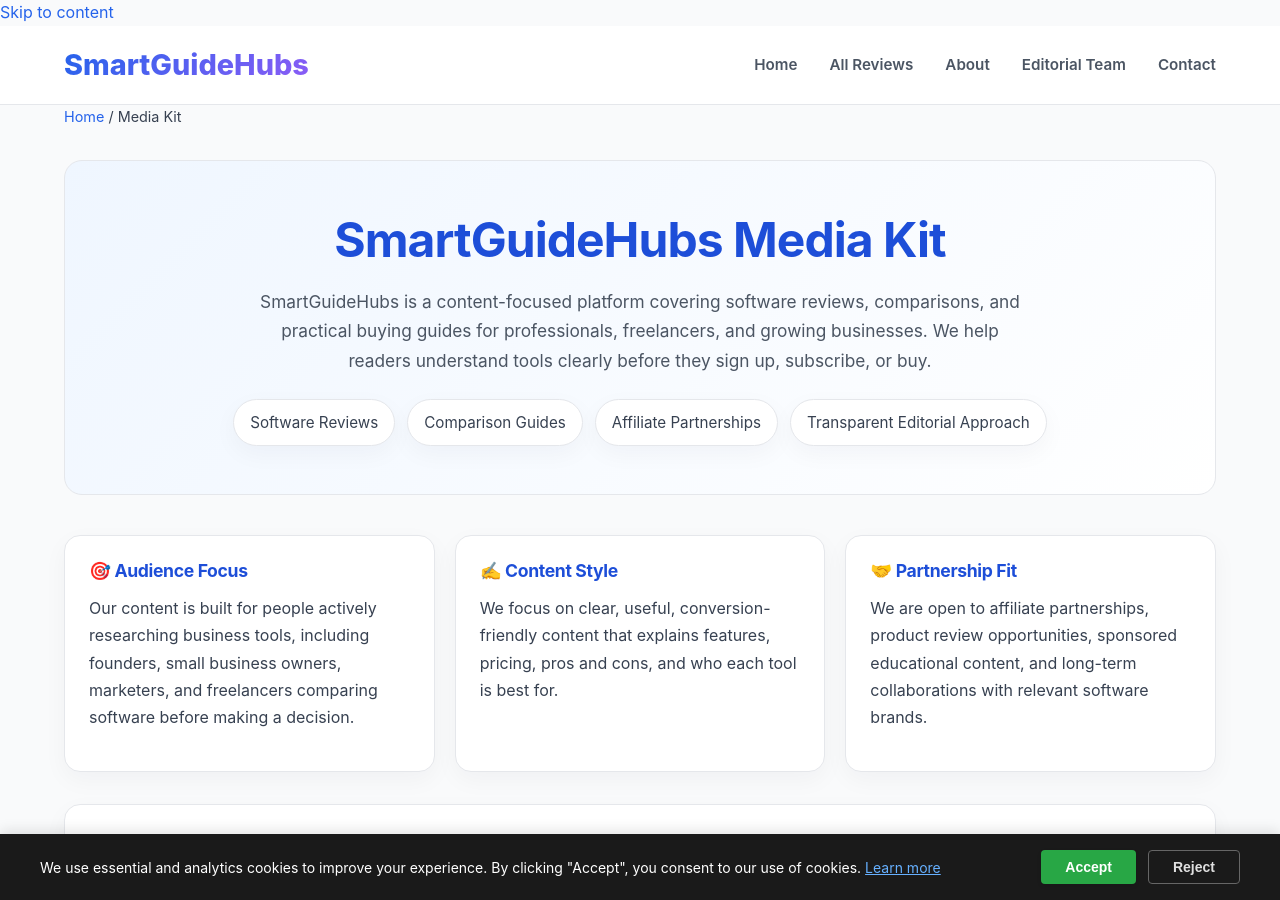
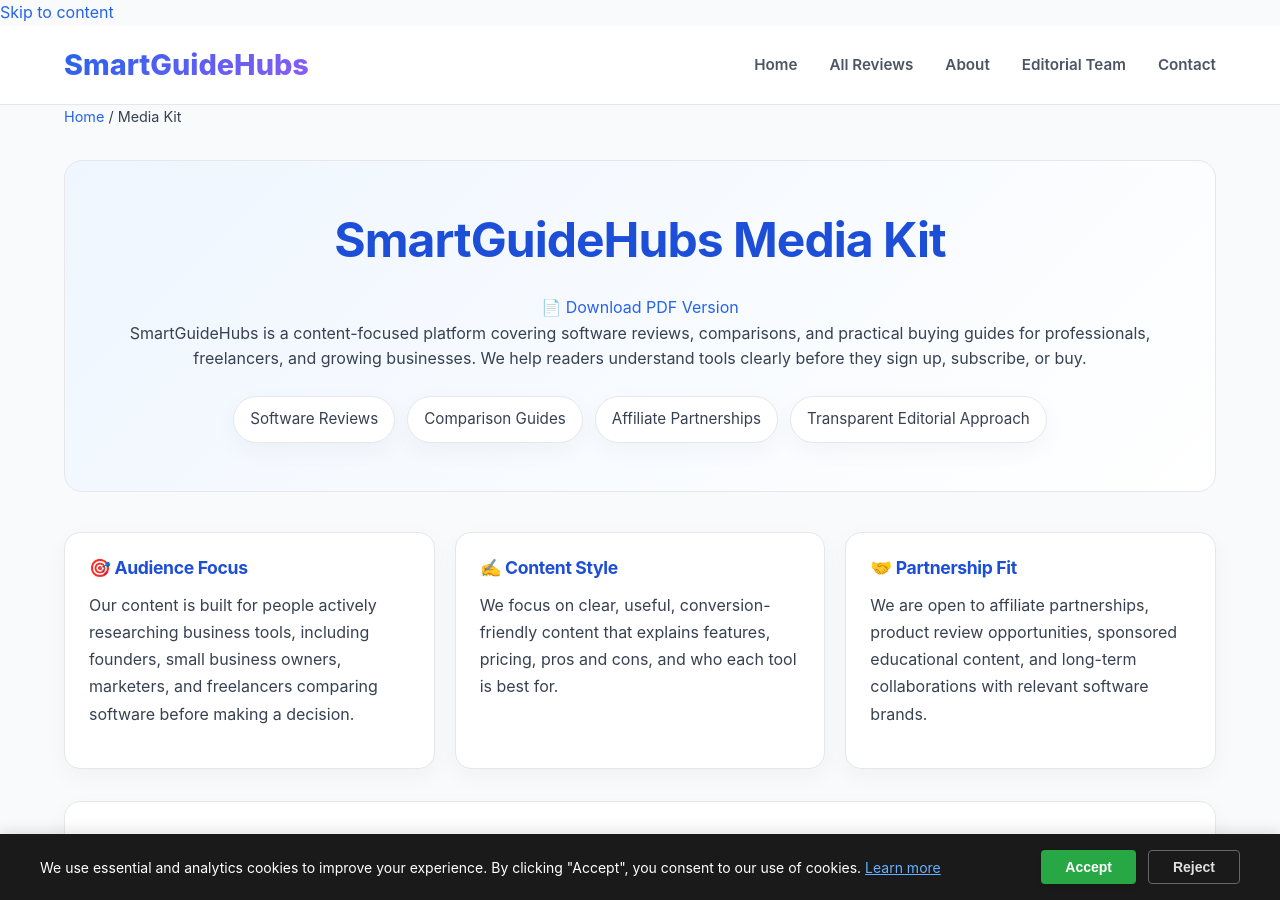
Before and after one commit to Yanniga01/gilliansperkin.github.io, a Jekyll site: the page built from media-kit.md, in a window 1280 px wide and 900 px high. Built offline with Jekyll 4.4.1, drawn with Linux system fonts in a browser that asks for light colours.

Commit message:
Update media-kit.md

```diff
--- a/media-kit.md
+++ b/media-kit.md
@@ -197,6 +197,11 @@
   <section class="media-kit-hero">
     <h1>SmartGuideHubs Media Kit</h1>
     <p>
+      <div style="margin-top: 1.5rem;">
+  <a href="/media-kit-print.html" class="pdf-button" target="_blank">
+    📄 Download PDF Version
+  </a>
+   </div>
       SmartGuideHubs is a content-focused platform covering software reviews, comparisons, and practical buying guides
       for professionals, freelancers, and growing businesses. We help readers understand tools clearly before they sign up,
       subscribe, or buy.
```
